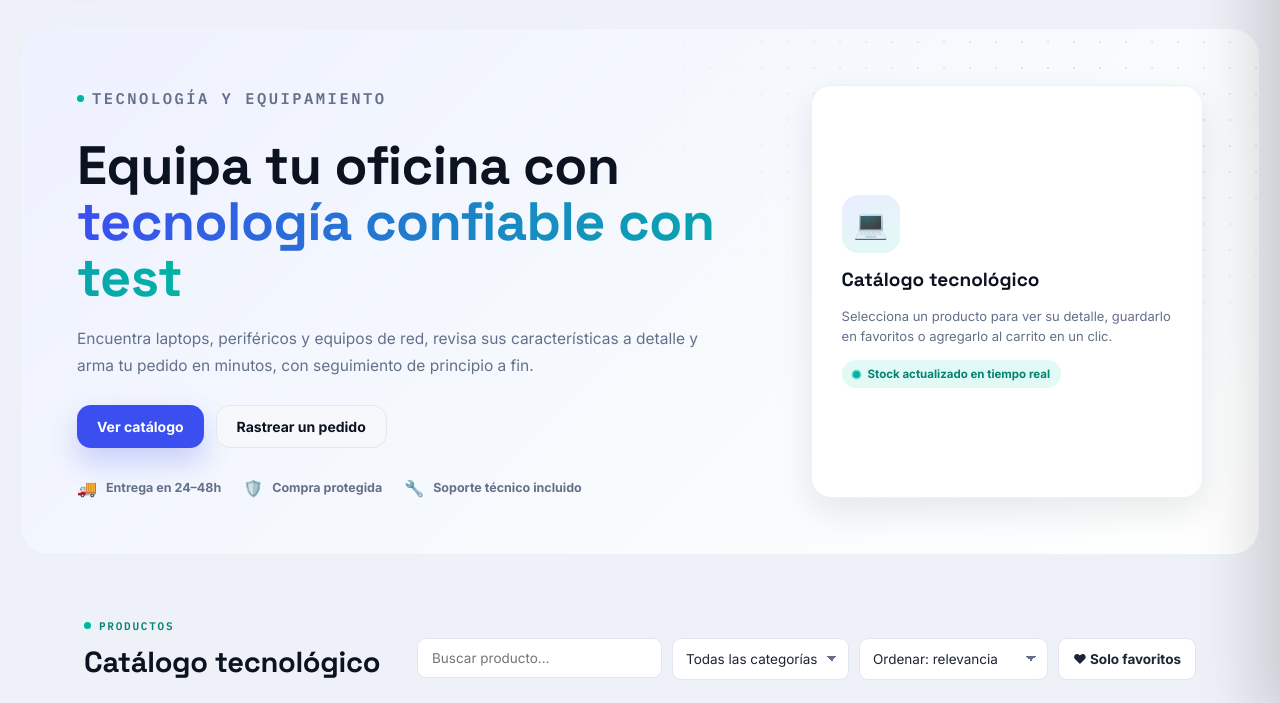
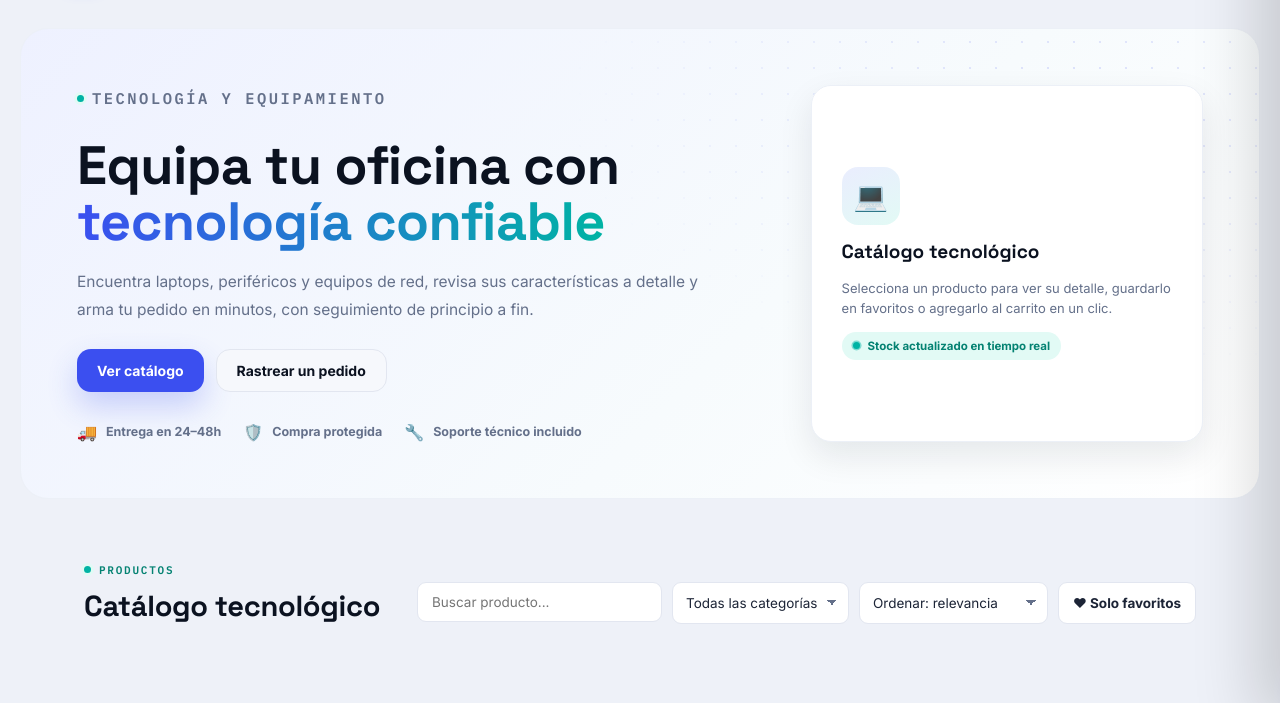
Before and after one commit to JoanYml/sistema_ventas_servicom_group, a website: page tienda/index.html in a window 1280 px wide. Shown: the part 78-781 px from the top of the page. Drawn offline with nearby package versions, Linux system fonts and the light colour scheme; no server answers.

Commit message:
Restaura el título original de la tienda

```diff
--- a/tienda/index.html
+++ b/tienda/index.html
@@ -25,7 +25,7 @@
 <section class="hero">
   <div>
     <p class="eyebrow">TECNOLOGÍA Y EQUIPAMIENTO</p>
-    <h1>Equipa tu oficina con <em>tecnología confiable con test</em></h1>
+    <h1>Equipa tu oficina con <em>tecnología confiable</em></h1>
     <p>Encuentra laptops, periféricos y equipos de red, revisa sus características a detalle y arma tu pedido en minutos, con seguimiento de principio a fin.</p>
     <div class="hero-actions">
       <a class="primary-btn" href="#catalogo">Ver catálogo</a>
```
